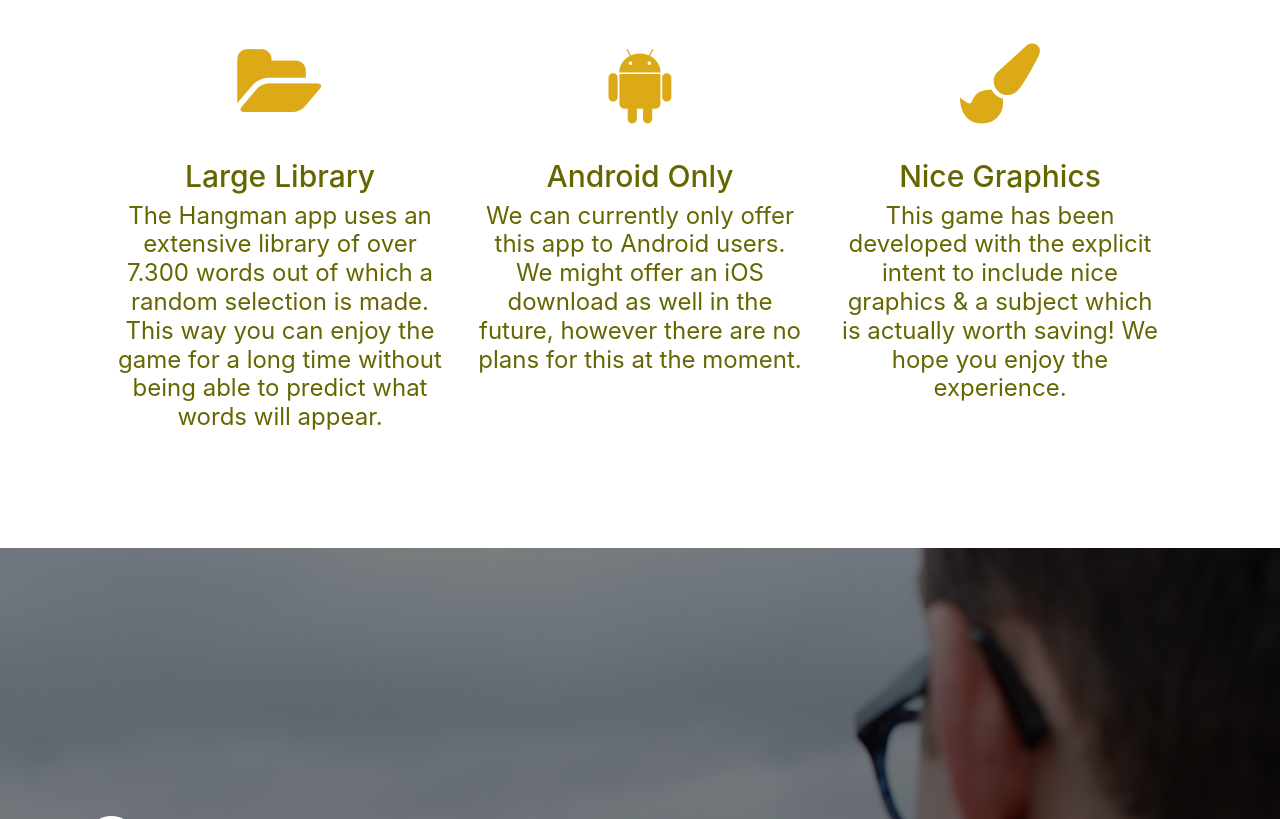
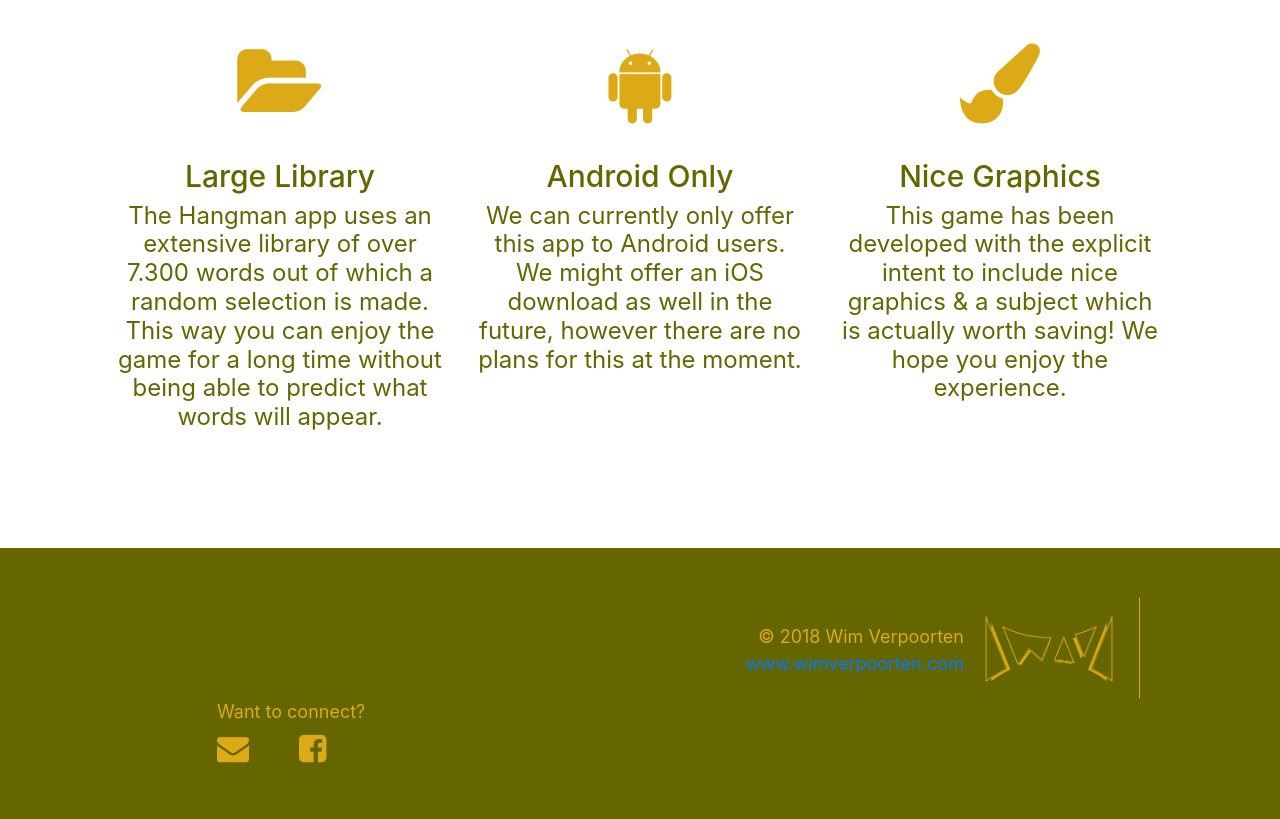
Before and after one commit to Wim81/Hangman_landingspagina, a website with bundled scripts: page index.html in a window 1280 px wide. Shown: the part 1981-2800 px from the top of the page. Built offline with nearby package versions, Linux system fonts and the light colour scheme; a web font is replaced by a local one.

Commit message:
footer ok

```diff
--- a/index.html
+++ b/index.html
@@ -180,6 +180,7 @@
       </div>
     </section>
 
+    <!--
     <section class="cta">
       <div class="cta-content">
         <div class="container">
@@ -214,22 +215,30 @@
         </ul>
       </div>
     </section>
+    -->
 
     <footer>
-      <div class="container">
-        <p>&copy; Your Website 2018. All Rights Reserved.</p>
+
+      <div class="container container-footer container-footer-left">
+        <div class="left-text">
+          <p>&copy; 2018 Wim Verpoorten</p>
+          <a href="www.wimverpoorten.com">www.wimverpoorten.com</a>
+        </div>
+        <img src="img/WV_logo_landingspagina_hangman_primary.png" alt="logo Wim Verpoorten">
+      </div>
+
+      <div class="container container-footer container-footer-right">
+        <p>Want to connect?</p>
         <ul class="list-inline">
-          <li class="list-inline-item">
-            <a href="#">Privacy</a>
+          <li class="social-item">
+            <a href="#"><i class="far fa-envelope"></i></a>
           </li>
-          <li class="list-inline-item">
-            <a href="#">Terms</a>
-          </li>
-          <li class="list-inline-item">
-            <a href="#">FAQ</a>
+          <li class="social-item">
+            <a href="#"><i class="fab fa-facebook-square"></i></a>
           </li>
         </ul>
       </div>
+
     </footer>
 
     <!-- Bootstrap core JavaScript -->
--- a/scss/_footer.scss
+++ b/scss/_footer.scss
@@ -1,26 +1,150 @@
 // Styling for the footer
 footer {
-    padding: 25px 0;
+    display: flex;
+    flex-direction: column;
+    justify-content: center;
+    padding: 50px 0;
     text-align: center;
-    color: fade-out(white, .7);
-    background-color: $gray-darker;
+    color: $theme-primary;
+    background-color: $theme-secondary;
+
+    img {
+        width: 150px;
+    }
+
     p {
-        font-size: 12px;
+        font-size: 18px;
         margin: 0;
     }
+
+    a {
+        font-size: 18px;
+    }
+
+    a:hover,
+    a:focus {
+        color: lighten($theme-primary, 20%);
+        cursor: pointer;
+        text-decoration: none;
+    }
+
     ul {
         margin-bottom: 0;
+        display: flex;
+        flex-direction: row;
+        justify-content: center;
+
         li {
+            padding-left: 25px;
+            padding-right: 25px;
             a {
-                font-size: 12px;
-                color: fade-out(white, .7);
-                &:hover,
-                &:focus,
-                &:active,
-                &.active {
-                    text-decoration: none;
+
+                i {
+                    font-family: FontAwesome;
+                    font-style: normal;
+                    font-size: 32px;
+                    color: $theme-primary;
+                }
+            }
+
+            a:hover,
+            a:focus {
+                i {
+                    color: lighten($theme-primary, 20%);
+                    cursor: pointer;
+                }
+            }
+        }
+    }
+    .container-footer-left {
+        margin-bottom: 25px;
+        display: flex;
+        flex-direction: column;
+
+        img {
+            border-bottom: 1px solid $theme-primary;
+            padding-bottom: 10px;
+            margin: 0 auto;
+        }
+    }
+}
+
+@media (min-width: 480px) {
+    footer {
+        flex-direction: row;
+        align-items: center;
+
+        .container-footer-left {
+            border-right: 1px solid $theme-primary;
+            margin-bottom: 0px;
+            align-items: flex-end;
+
+            .left-text {
+                text-align: right;
+                padding-right: 10px;
+                padding-top: 5px;
+            }
+            img {
+                border-bottom: 0px solid transparent;
+                padding-bottom: 0px;
+                margin: 0;
+            }
+        }
+        .container-footer-right {
+            padding-left: 25px;
+            p {
+                text-align: left;
+            }
+            ul {
+                justify-content: flex-start;
+
+                li:first-of-type {
+                    padding-left: 0;
                 }
             }
         }
     }
 }
+
+
+@media (min-width: 768px) {
+    footer {
+
+
+        img {
+
+        }
+
+        p {
+
+        }
+        ul {
+
+
+            li {
+
+                a {
+                    i {
+
+                    }
+                }
+
+                a:hover,
+                a:focus {
+                    i {
+
+                    }
+                }
+            }
+        }
+        .container-footer-left {
+            flex-direction: row;
+            align-items: center;
+            margin: 0;
+            justify-content: flex-end;
+        }
+        .container-footer-right {
+            width: 70%;
+        }
+    }
+}
--- a/scss/_navbar.scss
+++ b/scss/_navbar.scss
@@ -70,7 +70,7 @@
         }
         &.navbar-shrink {
             border-color: fade-out($gray-darker, .9);
-            background-color: white;
+            background-color: rgba(255, 255, 255, 0.8);
             .navbar-brand {
                 color: $gray-darker;
                 &:hover,
```
Also changed, not shown: css/new-age.css, css/new-age.min.css, img/WV_logo_landingspagina_hangman_primary.png (added), 1 other file.
